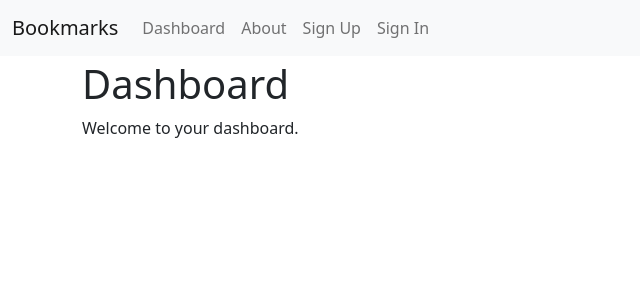
After one commit to kenvilar/django-socmed, a Django app: page /dasboard/ in a window 1280 px wide. The commit adds this page. Shown: the top 300 px of the page, without its empty margins (0-640 px from the left). Run offline with Django 3.2, Linux system fonts and the light colour scheme; parts of the project's set-up code (start-up, migrations or seed data) failed here and were passed over; some libraries are stand-ins or nearby versions.

Commit message:
Create dashboard urls, views and menu

```diff
--- a/config/settings/base.py
+++ b/config/settings/base.py
@@ -97,9 +97,11 @@ AUTHENTICATION_BACKENDS = [
 # https://docs.djangoproject.com/en/dev/ref/settings/#auth-user-model
 AUTH_USER_MODEL = "users.User"
 # https://docs.djangoproject.com/en/dev/ref/settings/#login-redirect-url
-LOGIN_REDIRECT_URL = "users:redirect"
+# LOGIN_REDIRECT_URL = "users:redirect"
+LOGIN_REDIRECT_URL = "dashboard"
 # https://docs.djangoproject.com/en/dev/ref/settings/#login-url
 LOGIN_URL = "account_login"
+LOGOUT_URL = "account_logout"
 
 # PASSWORDS
 # ------------------------------------------------------------------------------
--- a/config/urls.py
+++ b/config/urls.py
@@ -10,6 +10,11 @@ from rest_framework.authtoken.views import obtain_auth_token
 
 urlpatterns = [
     path("", TemplateView.as_view(template_name="pages/home.html"), name="home"),
+    path(
+        "dasboard/",
+        TemplateView.as_view(template_name="pages/dashboard.html"),
+        name="dashboard",
+    ),
     path(
         "about/", TemplateView.as_view(template_name="pages/about.html"), name="about"
     ),
--- a/django_socmed/templates/base.html
+++ b/django_socmed/templates/base.html
@@ -53,7 +53,7 @@
       <div class="collapse navbar-collapse" id="navbarSupportedContent">
         <ul class="navbar-nav mr-auto">
           <li class="nav-item active">
-            <a class="nav-link" href="{% url 'home' %}">Home <span class="visually-hidden">(current)</span></a>
+            <a class="nav-link" href="{% url 'dashboard' %}">Dashboard <span class="visually-hidden">(current)</span></a>
           </li>
           <li class="nav-item">
             <a class="nav-link" href="{% url 'about' %}">About</a>
--- /dev/null
+++ b/django_socmed/templates/pages/dashboard.html
@@ -0,0 +1,6 @@
+{% extends "base.html" %}
+{% block title %}Dashboard{% endblock %}
+{% block content %}
+  <h1>Dashboard</h1>
+  <p>Welcome to your dashboard.</p>
+{% endblock %}
```
Also changed, not shown: django_socmed/accounts/views.py (+6 -1 lines).
